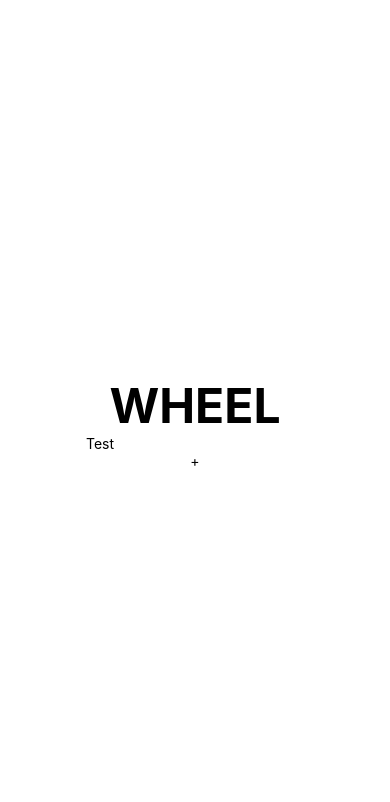
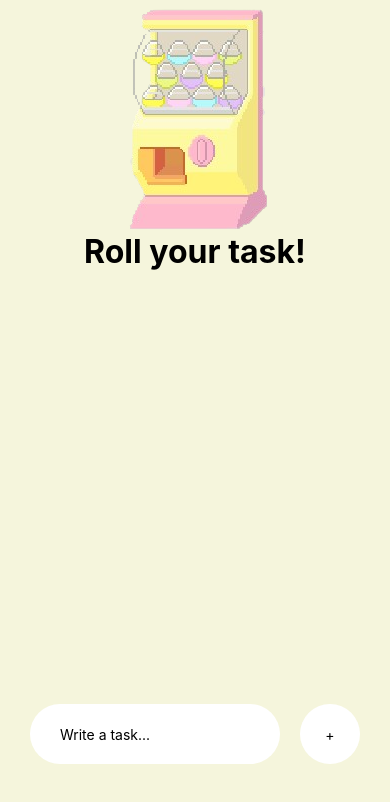
Before and after one commit to gwilliamleung/GachaTasks, a React Native app: screen / in a window 390 px wide. Shown: the top 802 px of the page. Built offline with nearby package versions, Linux system fonts and the light colour scheme.

Commit message:
added modal, cases for null inputs and  task rolls

```diff
--- a/App.js
+++ b/App.js
@@ -1,15 +1,33 @@
 import React, { useState } from 'react';
-import { KeyboardAvodingView, StyleSheet, Text, View, SafeAreaView, Button, Alert, Platform, TextInput, TouchableOpacity, Keyboard } from 'react-native';
+import { KeyboardAvodingView, StyleSheet, Text, View, SafeAreaView, Modal, Alert, Platform, TextInput, TouchableOpacity, Keyboard, Image, KeyboardAvoidingView } from 'react-native';
 import Task from './components/Task';
 
 export default function App() {
   const [task, setTask] = useState();
   const [taskItems, setTaskItems] = useState([]);
+  const [source, setSource] = useState(require('./assets/gachastill.png'))
+  const [ModalVisibility, setModalVisibility] = useState(false);
+  const [selectedTask, setSelectedTask] = useState();
 
   const handleAddTask = () => {
     Keyboard.dismiss();
-    setTaskItems([...taskItems, task])
-    setTask(null)
+    if (task && task.trim() !== '') {
+      setTaskItems([...taskItems, task])
+      setTask(null)
+    }
+  }
+
+  const getTask = () => {
+    if (taskItems.length !== 0){
+      console.log(taskItems)
+      setSource(require('./assets/gacha.gif'))
+      setTimeout(() => {
+        setSource(require('./assets/gachastill.png'))
+        pressModal();
+      }, 2250);
+    } else {
+      alert("No task available, please write some");
+    }
   }
 
   const completeTask = (index) => {
@@ -17,12 +35,44 @@ export default function App() {
     itemsCopy.splice(index, 1);
     setTaskItems(itemsCopy);
   }
+
+  const pressModal = () => {
+    let randomTask = Math.floor(Math.random()*taskItems.length)
+    setSelectedTask(taskItems[randomTask])
+    setModalVisibility(!ModalVisibility)
+    if(ModalVisibility){
+      completeTask(randomTask);
+    }
+  }
   return (
     <SafeAreaView style={styles.container}>
+    <Modal
+      transparent={true}
+      animationType='fade'
+      visible={ModalVisibility}
+      nRequestClose={() => {
+        setModalVisibility(!ModalVisibility);
+      }}
+    >
+    <View style={styles.modalContainer}>
+      <TouchableOpacity >
+        <Text style={styles.modalText}>{selectedTask}</Text>
+      </TouchableOpacity>
+      <TouchableOpacity >
+        <Text style={styles.modalText} onPress={() => pressModal()}>{"close"}</Text>
+      </TouchableOpacity>
+    </View>
+    </Modal>
       <View>
-        <Text style={{fontWeight: 'bold',fontSize:48}}>WHEEL</Text>
-        <View style={{fontSize:24}}>
-            {
+        <TouchableOpacity onPress={() => getTask()}>
+          <Image
+            source={source}
+          />
+        </TouchableOpacity>
+      </View>
+      <Text style={{fontWeight: 'bold',fontSize:32}}>Roll your task!</Text>
+      <View style={styles.taskWrapper}>
+      {
               taskItems.map((item, index) => {
                 return (
                   <TouchableOpacity key={index} onPress={() => completeTask(index)}>
@@ -31,12 +81,18 @@ export default function App() {
                 )
               })
             }
-        </View>
       </View>
-      <TextInput placeholder={'Test'} value={task} onChangeText={text => setTask(text)}/>
-      <TouchableOpacity onPress={() => handleAddTask()}>
-        <Text>+</Text>
-      </TouchableOpacity>
+      <KeyboardAvoidingView
+      behavior={Platform.OS === "ios" ? "padding" : "height"}
+      style={styles.writeTaskWrapper}
+     >
+        <TextInput style={styles.input} placeholder={'Write a task...'} value={task} onChangeText={text => setTask(text)}/>
+          <TouchableOpacity onPress={() => handleAddTask()}>
+            <View style={styles.addWrapper}>
+              <Text style={styles.addText}>+</Text>
+            </View>
+          </TouchableOpacity>
+      </KeyboardAvoidingView>
     </SafeAreaView>
   );
 }
@@ -44,8 +100,59 @@ export default function App() {
 const styles = StyleSheet.create({
   container: {
     flex: 1,
-    backgroundColor: '#fff',
+    backgroundColor: '#F5F5DC',
     alignItems: 'center',
+  },
+  taskWrapper: {
+    width:'100%',
+    justifyContent:'center',
+    paddingLeft: 60,
+
+  },
+  writeTaskWrapper:{
+    width:'100%',
+    position: 'absolute',
+    bottom:60,
+    flexDirection:'row',
+    justifyContent:'space-around',
+    padding:20
+  },
+  input: {
+    paddingHorizontal: 30,
+    paddingVertical: 15,
+    backgroundColor: '#FFF',
+    borderRadius: 60,
+    width:250,
+  },
+  addWrapper: {
+    width: 60,
+    height: 60,
+    borderRadius: 60,
+    backgroundColor: '#FFF',
     justifyContent: 'center',
+    alignItems:'center',
   },
+  modalContainer: {
+    top:150,
+    bottom:150,
+    left:50,
+    right:50,
+    position: 'absolute',
+    backgroundColor: '#ebdac7',
+    justifyContent: 'center',
+    alignItems: 'center',
+    borderRadius: 60,
+    borderColor: '#c5baaf',
+    borderWidth:'1',
+  },
+  modalText:{
+    fontSize:32,
+    color:'#424b54',
+    marginTop:115,
+  },
+  modalButton:{
+    top:125,
+    fontSize:32,
+    width:300,
+  }
 });
--- a/components/Task.js
+++ b/components/Task.js
@@ -1,11 +1,23 @@
-import { View, Text, StyleSheet } from 'react-native'
+import { View, Text, StyleSheet, TouchableOpacity } from 'react-native'
 
 const Task = (props) => {
     return (
-        <View >
-            <Text>{props.text}</Text>
+        <View style={styles.item}>
+            <View style={styles.itemLeft}>
+                <TouchableOpacity style={styles.square}></TouchableOpacity>
+                <Text>{props.text}</Text>
+            </View>
         </View>
     )
 }
 
+const styles = StyleSheet.create({
+    item:{
+        backgroundColor:'#FFF',
+        padding: 10,
+        margin:3,
+        width:'80%',
+        borderRadius: 10,
+      },
+})
 export default Task;
```
Also changed, not shown: assets/gacha.gif (added), assets/gachastill.png (added).
